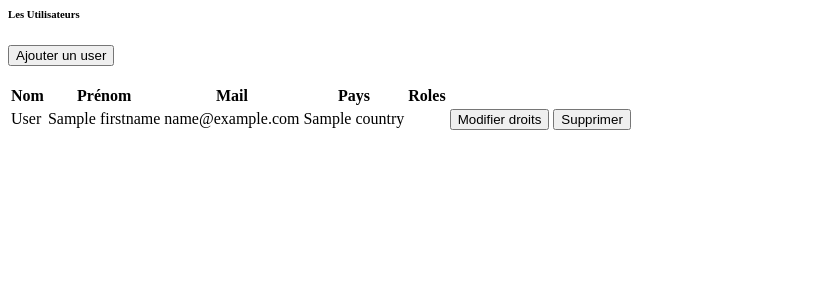
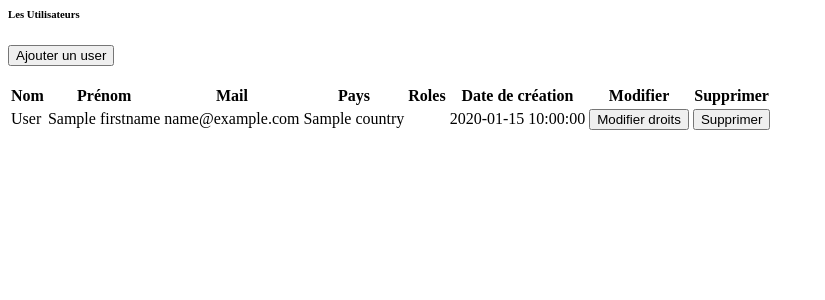
Before and after one commit to di-meh/CMSFromScratch, a PHP site: the page made by www/Views/admin.view.php in a window 1280 px wide. Shown: the top 300 px of the page, without its empty margins (0-825 px from the left). Run offline with PHP 8.4, Linux system fonts and the light colour scheme; the template is opened without the code that fills it: most values are stand-ins (such as "Sample title", 1, 10 or a date in 2020); data that the repository does not hold is empty.

Commit message:
datatables for Users fixed

```diff
--- a/www/Views/admin.view.php
+++ b/www/Views/admin.view.php
@@ -44,6 +44,10 @@
                                 <th>Mail</th>
                                 <th>Pays</th>
                                 <th>Roles</th>
+                                <th>Date de création</th>
+                                <th>Modifier</th>
+                                <th>Supprimer</th>
+
 
                             </tr>
                             </thead>
@@ -55,6 +59,8 @@
                                     <td><?= $user["email"];?></td>
                                     <td><?= $user["country"];?></td>
                                     <td><?= App\Core\Security::readStatus($user["status"]);?></td>
+                                    <td><?= $user["createdAt"];?></td>
+
                                     <td><a href="/lbly-admin/changerole?userid=<?=$user["id"]?>"><button class="btn btn-primary">Modifier droits</button></a></td>
                                     <td><a href="/deleteuser?userid=<?=$user["id"]?>"><button class="btn btn-danger">Supprimer</button></a></td>
 
```
